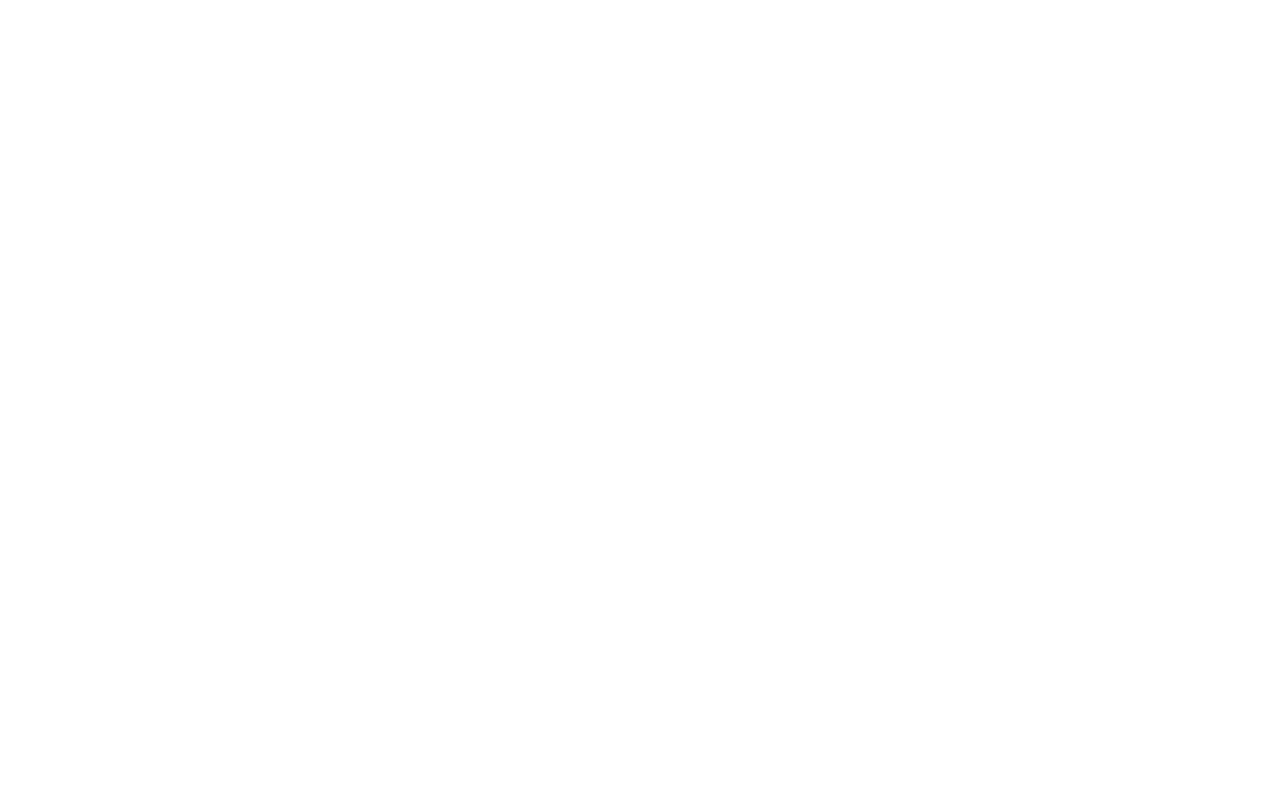
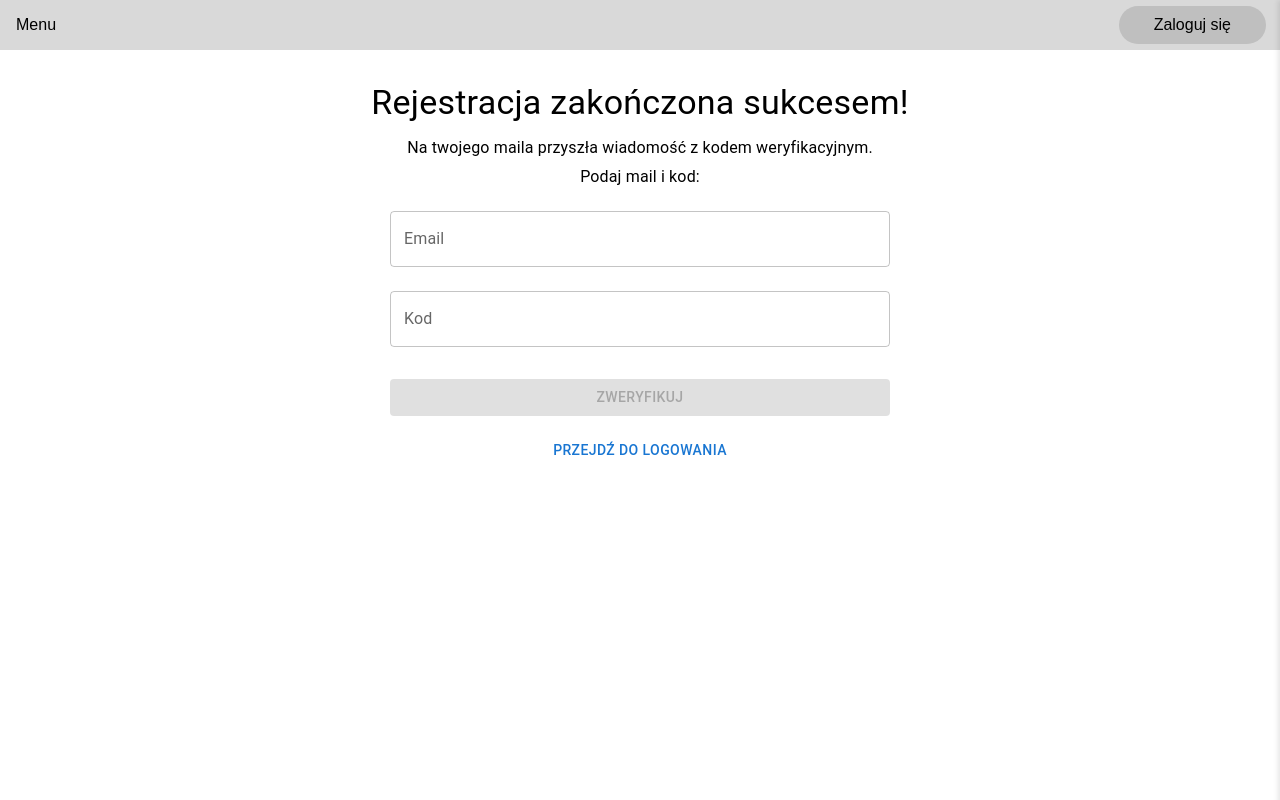
Before and after one commit to NataliaJanda/Animal-shelters-web-platform, a React (Create React App) app in the folder frontend/shelter-app/: page /ShelterRegisterAccept in a window 1280 px wide. Before the commit this address had no page. Built offline with nearby package versions, Linux system fonts and the light colour scheme.

Commit message:
Added fetches for signin and signup shelter

```diff
--- a/frontend/shelter-app/src/App.js
+++ b/frontend/shelter-app/src/App.js
@@ -10,6 +10,8 @@
 import ShelterRegister from "./components/ShelterRegister/ShelterRegister";
 import RegisterAccept from "./components/SignUp/RegisterAccept.js";
 import NavbarLoginUser from "./components/Navbar/NavbarLoginUser";
+import ShelterRegisterAccept from "./components/SignUp/SheterRegisterAccept";
+import LoginShelter from "./components/Login/LoginShelter";
 
 function App() {
   return (
@@ -20,6 +22,7 @@
         <Route path="/events" element={<Events />} />
         <Route path="/sign-up" element={<Register />} />
         <Route path="/signin" element={<Login />} />
+        <Route path="/signin-shelter" element={<LoginShelter />} />
         <Route path="/tablica" element={<Tablica />} />
         <Route path="/collection" element={<Collection />} />
         <Route path="/AdoptDog" element={<AdoptDog />} />
@@ -29,6 +32,7 @@
         <Route path="/RegisterAccept" element={<RegisterAccept />}/>
         <Route path="/NavbarLoginUser" element={<NavbarLoginUser />}/>
         <Route path="/ShelterRegister" element={<ShelterRegister />}/>
+        <Route path="/ShelterRegisterAccept" element={<ShelterRegisterAccept />}/>
       </Routes>
     </Router>
   );
--- /dev/null
+++ b/frontend/shelter-app/src/components/Login/LoginShelter.js
@@ -0,0 +1,112 @@
+import "./Login.css";
+import React, { useState } from "react";
+import { Box, Button, Container, TextField, Typography } from "@mui/material";
+import BackgroundImage from "./piesek2.png";
+import NavbarTop from "../Navbar/NavbarTop";
+
+
+function Login() {
+    const [email, setEmail] = useState("");
+    const [password, setPassword] = useState("");
+
+    const getIsFormValid = () => {
+        return email && password;
+    };
+
+    const handleSubmit = async (e) => {
+        e.preventDefault();
+
+        const requestBody = {
+            email: email,
+            password: password,
+        };
+
+        try {
+            const response = await fetch("http://localhost:8080/auth/login-shelter", {
+                method: "POST",
+                headers: {
+                    "Content-Type": "application/json",
+                },
+                body: JSON.stringify(requestBody),
+            });
+
+            if (response.ok) {
+                window.location.href = "/NavbarLoginUser";
+            } else {
+                const contentType = response.headers.get("Content-Type");
+
+                if (contentType && contentType.includes("application/json")) {
+                    const errorData = await response.json();
+                    alert(`Error: ${errorData.message}`);
+                } else {
+                    const errorText = await response.text();
+                    alert(`Error: ${errorText}`);
+                }
+            }
+        } catch (error) {
+            console.error("Error during registration:", error);
+            alert("An error occurred during registration. Please try again.");
+        }
+    };
+
+    return (
+        <>
+            <NavbarTop/>
+            <Box
+                sx={{
+                    height: '100vh',
+                    width: '95vw',
+                    backgroundImage: `linear-gradient(rgba(255, 255, 255, 0.1), rgba(255, 255, 255, 0.1)), url(${BackgroundImage})`,
+                    backgroundSize: '130vh 100vh',
+                    // backgroundSize: 'contain',
+                    backgroundPosition: 'center',
+                    backgroundRepeat: 'no-repeat',
+                    display: 'flex',
+                    justifyContent: 'center',
+                }}
+            >
+                <Container maxWidth="sm">
+                    <Box sx={{ textAlign: "center", mt: 5}}>
+                        <Typography variant="h4" gutterBottom>
+                            Zaloguj się
+                        </Typography>
+                    </Box>
+
+                    <form onSubmit={handleSubmit} noValidate>
+                        <Box sx={{ mt: 3 }}>
+                            <TextField
+                                fullWidth
+                                label="Adres email"
+                                variant="outlined"
+                                margin="normal"
+                                value={email}
+                                onChange={(e) => setEmail(e.target.value)}
+                            />
+                            <TextField
+                                fullWidth
+                                label="Hasło"
+                                variant="outlined"
+                                margin="normal"
+                                type="password"
+                                value={password}
+                                onChange={(e) => setPassword(e.target.value)}
+                            />
+                            <Button
+                                fullWidth
+                                variant="contained"
+                                color="primary"
+                                type="submit"
+                                disabled={!getIsFormValid()}
+                                sx={{ mt: 3 }}
+                            >
+                                Zaloguj
+                            </Button>
+                        </Box>
+                    </form>
+                </Container>
+            </Box>
+        </>
+    );
+}
+
+export default Login;
--- a/frontend/shelter-app/src/components/ShelterRegister/ShelterRegister.js
+++ b/frontend/shelter-app/src/components/ShelterRegister/ShelterRegister.js
@@ -20,14 +20,12 @@
     const [email, setEmail] = useState("");
     const [phone_number, setPhoneNumber] = useState("");
     const [address, setAddress] = useState("");
-    const [date_of_completion_of_activity, setDateOfCompletionOfActivity] = useState("");
     const [commune, setCommune] = useState("");
     const [post_code, setPostCode] = useState("");
     const [town, setTown] = useState("");
     const [county, setCounty] = useState("");
     const [real_estate_number, setRealEstateNumber] = useState("");
     const [regon, setRegon] = useState("");
-    const [type, setType] = useState("");
     const [voivodeship, setVoivodeship] = useState("");
     const [password, setPassword] = useState({
         value: "",
@@ -45,14 +43,12 @@
         setAddress("");
         setLastName("");
         setEmail("");
-        setDateOfCompletionOfActivity("");
         setCommune("");
         setPostCode("");
         setTown("");
         setCounty("");
         setRealEstateNumber("");
         setRegon("");
-        setType("");
         setVoivodeship("");
         setPassword({
             value: "",
@@ -72,18 +68,16 @@
             phone_number: phone_number,
             address:address,
             post_code:post_code,
-            date_of_completion_of_activity:date_of_completion_of_activity,
             commune:commune,
             town:town,
             county:county,
             real_estate_number:real_estate_number,
             regon:regon,
-            type:type,
             voivodeship:voivodeship
         };
 
         try {
-            const response = await fetch("http://localhost:8080/auth/signup", {
+            const response = await fetch("http://localhost:8080/auth/signup-shelter", {
                 method: "POST",
                 headers: {
                     "Content-Type": "application/json",
@@ -93,7 +87,7 @@
 
             if (response.ok) {
                 clearForm();
-                navigate("/RegisterAccept");
+                navigate("/ShelterRegisterAccept");
             } else {
                 const errorData = await response.json();
                 alert(`Error: ${errorData.message}`);
@@ -219,14 +213,6 @@
                             />
                             <TextField
                                 fullWidth
-                                label="Data czegos tam"
-                                variant="outlined"
-                                margin="normal"
-                                value={date_of_completion_of_activity}
-                                onChange={(e) => setDateOfCompletionOfActivity(e.target.value)}
-                            />
-                            <TextField
-                                fullWidth
                                 label="NIP"
                                 variant="outlined"
                                 margin="normal"
@@ -240,14 +226,6 @@
                                 margin="normal"
                                 value={regon}
                                 onChange={(e) => setRegon(e.target.value)}
-                            />
-                            <TextField
-                                fullWidth
-                                label="Typ"
-                                variant="outlined"
-                                margin="normal"
-                                value={type}
-                                onChange={(e) => setType(e.target.value)}
                             />
                             <TextField
                                 fullWidth
--- /dev/null
+++ b/frontend/shelter-app/src/components/SignUp/SheterRegisterAccept.js
@@ -0,0 +1,109 @@
+import React, { useState } from "react";
+import { useNavigate } from "react-router-dom";
+import { TextField, Button, Container, Typography, Box } from "@mui/material";
+import NavbarTop from "../Navbar/NavbarTop";
+
+function ShelterRegisterAccept() {
+    const navigate = useNavigate();
+
+    const [email, setMail] = useState("");
+    const [verificationCode, setCode] = useState("");
+
+    const handleLoginRedirect = () => {
+        navigate("/signin");
+    };
+
+    const getIsFormValid = () => {
+        return email && verificationCode;
+    };
+
+    const handleSubmit = async (e) => {
+        e.preventDefault();
+
+        const requestBody = {
+            email: email,
+            verificationCode: verificationCode,
+        };
+
+        try {
+            const response = await fetch("http://localhost:8080/auth/verify-shelter", {
+                method: "POST",
+                headers: {
+                    "Content-Type": "application/json",
+                },
+                body: JSON.stringify(requestBody),
+            });
+
+            if (response.ok) {
+                window.location.href = "/signin";
+            } else {
+                const errorData = await response.json();
+                alert(`Error: ${errorData.message}`);
+            }
+        } catch (error) {
+            console.error("Error during registration:", error);
+            alert("An error occurred during registration. Please try again.");
+        }
+    };
+
+    return (
+        <>
+            <NavbarTop />
+            <Container maxWidth="sm">
+                <Box sx={{ textAlign: "center", mt: 5 }}>
+                    <Typography variant="h4" gutterBottom>
+                        Rejestracja zakończona sukcesem!
+                    </Typography>
+                    <Typography variant="body1" gutterBottom>
+                        Na twojego maila przyszła wiadomość z kodem weryfikacyjnym.
+                    </Typography>
+                    <Typography variant="body1" gutterBottom>
+                        Podaj mail i kod:
+                    </Typography>
+                </Box>
+
+                <form onSubmit={handleSubmit} noValidate>
+                    <Box sx={{ display: "flex", flexDirection: "column", alignItems: "center", width: "100%", maxWidth: "400px", mx: "auto" }}>
+                        <TextField
+                            label="Email"
+                            variant="outlined"
+                            margin="normal"
+                            value={email}
+                            onChange={(e) => setMail(e.target.value)}
+                            sx={{ width: "125%" }}
+                        />
+                        <TextField
+                            label="Kod"
+                            variant="outlined"
+                            margin="normal"
+                            value={verificationCode}
+                            onChange={(e) => setCode(e.target.value)}
+                            sx={{ width: "125%" }}
+
+                        />
+                        <Button
+                            fullWidth
+                            variant="contained"
+                            color="primary"
+                            type="submit"
+                            disabled={!getIsFormValid()}
+                            sx={{ mt: 3, width:"125%" }}
+                        >
+                            Zweryfikuj
+                        </Button>
+                        <Button
+                            fullWidth
+                            variant="text"
+                            onClick={handleLoginRedirect}
+                            sx={{ mt: 2,width:"125%"}}
+                        >
+                            Przejdź do logowania
+                        </Button>
+                    </Box>
+                </form>
+            </Container>
+        </>
+    );
+}
+
+export default ShelterRegisterAccept;
```
